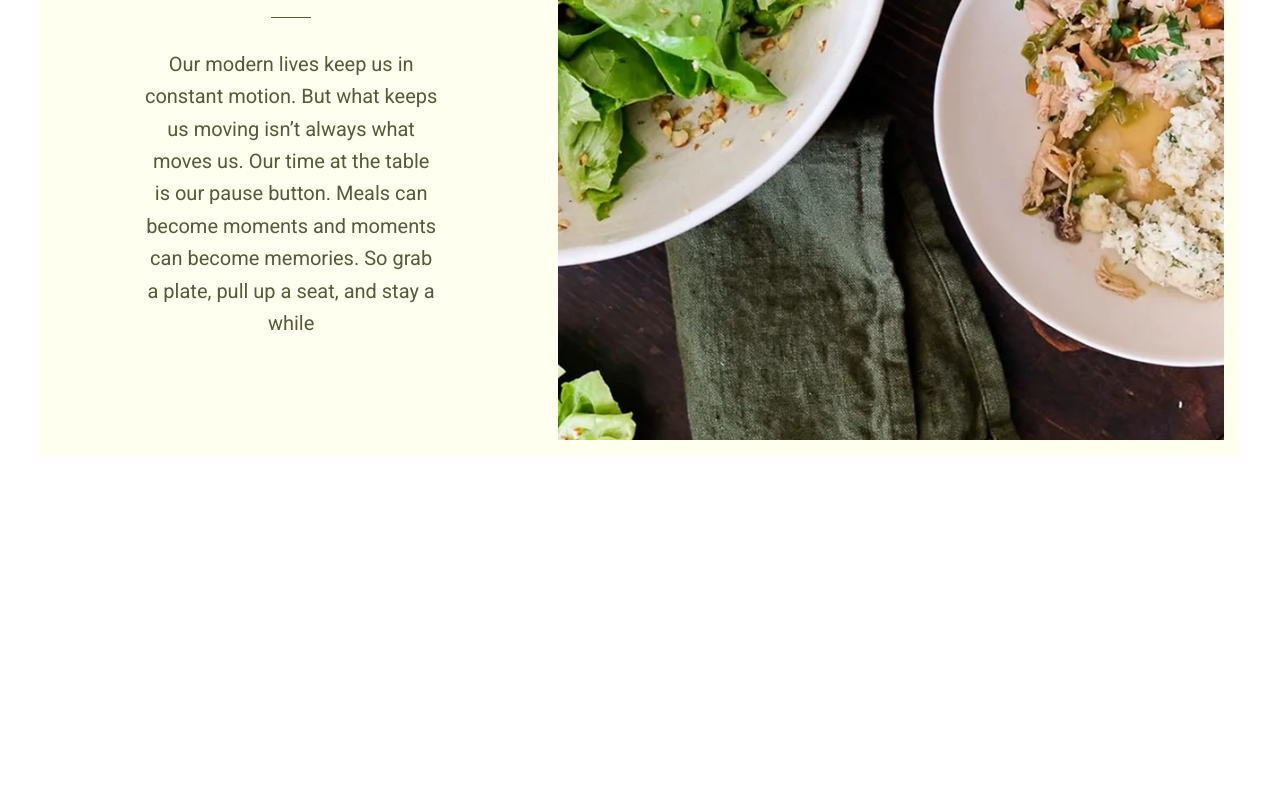
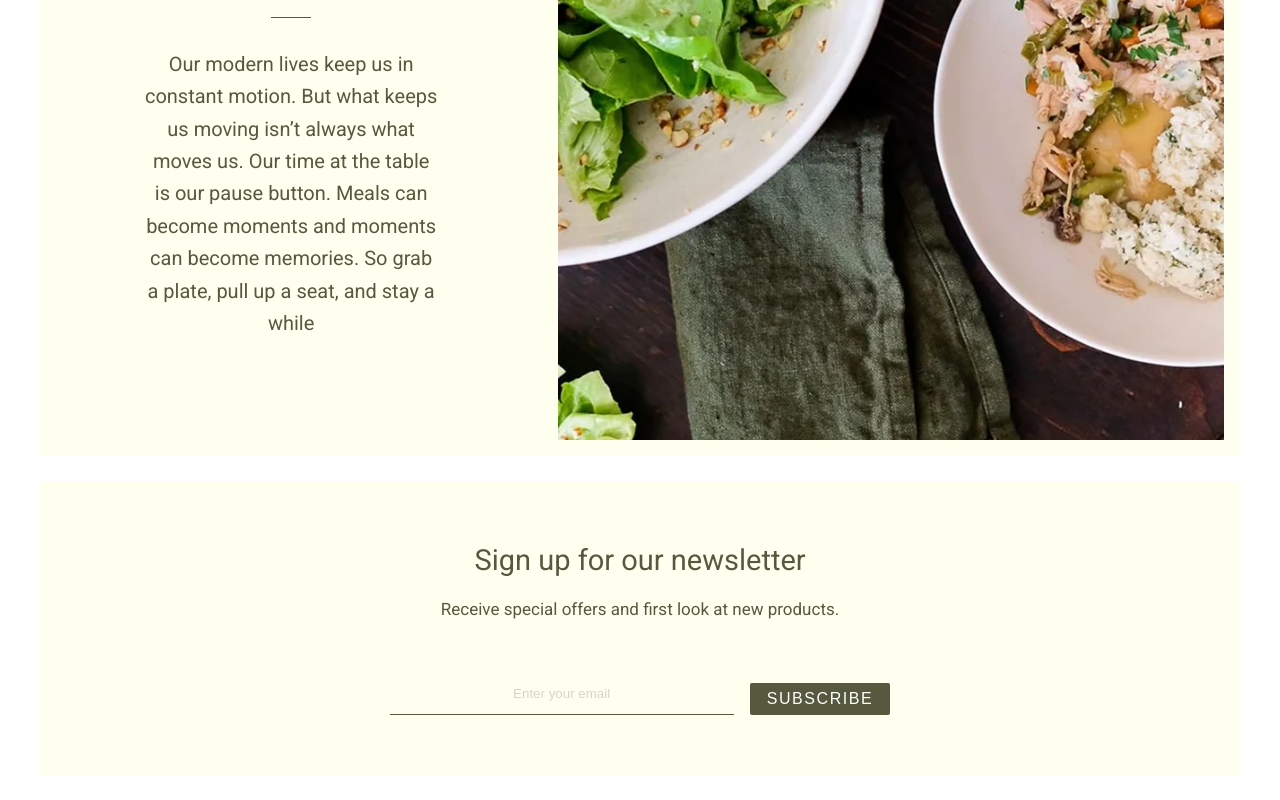
Before and after one commit to PetrVasyutik/kinn-home, a Vue app: page / in a window 1280 px wide. Shown: the part 3463-4263 px from the top of the page. Before the commit the page ends 3944 px from the top, so only its background shows below. Built offline with nearby package versions, Linux system fonts and the light colour scheme.

Commit message:
добавляет подписку на новости

```diff
--- a/src/App.vue
+++ b/src/App.vue
@@ -24,6 +24,9 @@
         >
           <main-promo :promo="promo" />
         </section>
+        <section class="main__signup">
+          <main-signup />
+        </section>
       </main>
       <footer class="footer"></footer>
     </div>
@@ -37,6 +40,7 @@ import MainSlogan from '@/components/MainSlogan.vue';
 import MainBoard from '@/components/MainBoard.vue';
 import MiddleBanner from '@/components/MiddleBanner.vue'
 import MainPromo from '@/components/MainPromo.vue'
+import MainSignup from '@/components/MainSignup.vue'
 
 const promos = [
   {
@@ -83,5 +87,9 @@ const promos = [
   &__promo {
     margin-bottom: var(--layout-section-small);
   }
+
+  &__signup {
+    margin-bottom: var(--layout-section-small);
+  }
 }
 </style>
--- /dev/null
+++ b/src/components/MainSignup.vue
@@ -0,0 +1,133 @@
+<template>
+  <div class="main-signup">
+    <div class="main-signup__container">
+      <h2 class="main-signup__title">Sign up for our newsletter</h2>
+      <div class="main-signup__text">Receive special offers and first look at new products.</div>
+      <form class="main-signup__form" @submit.prevent="handleSubmit">
+        <div class="main-signup__input-wrapper">
+          <input
+            v-model="email"
+            type="email"
+            placeholder="Enter your email"
+            class="main-signup__input"
+            :class="{ 'main-signup__input--error': error }"
+            @blur="validateEmail"
+            @input="clearError"
+          >
+        </div>
+        <button type="submit" class="btn btn--primary">Subscribe</button>
+      </form>
+      <div v-if="error" class="main-signup__error">{{ error }}</div>
+    </div>
+  </div>
+</template>
+<script setup>
+import { ref } from 'vue';
+
+const email = ref('');
+const error = ref('');
+
+const validateEmail = () => {
+  if (!email.value) {
+    error.value = 'Email is required';
+    return false;
+  }
+
+  const emailRegex = /^[^\s@]+@[^\s@]+\.[^\s@]+$/;
+  if (!emailRegex.test(email.value)) {
+    error.value = 'Please enter a valid email address';
+    return false;
+  }
+
+  error.value = '';
+  return true;
+};
+
+const clearError = () => {
+  if (error.value) {
+    error.value = '';
+  }
+};
+
+const handleSubmit = () => {
+  if (validateEmail()) {
+    // Здесь можно добавить логику отправки
+    console.log('Email submitted:', email.value);
+    email.value = '';
+    error.value = '';
+  }
+};
+</script>
+<style scoped lang="scss">
+.main-signup {
+  width: 100%;
+  background-color: var(--color-bg-secondary);
+  padding: var(--layout-6);
+  position: relative;
+  box-sizing: border-box;
+
+  &__container {
+    text-align: center;
+    padding: var(--layout-6);
+  }
+
+  &__title {
+    font-size: 29px;
+    line-height: 38.9px;
+    margin-bottom: var(--layout-3);
+  }
+
+  &__text {
+    font-size: 17px;
+    line-height: 28.8px;
+    margin-bottom: var(--layout-12);
+  }
+
+  &__form {
+    display: flex;
+    flex-direction: row;
+    gap: var(--layout-3);
+    justify-content: center;
+    align-items: flex-end;
+  }
+
+  &__input-wrapper {
+    display: flex;
+    flex-direction: column;
+  }
+
+  &__input {
+    width: 340px;
+    height: 40px;
+    border: none;
+    border-bottom: 1px solid var(--color-text-primary);
+    background: transparent;
+    text-align: center;
+    transition: border-color 0.3s ease;
+
+    &::placeholder {
+      opacity: 0.3;
+    }
+
+    &:focus {
+      outline: none;
+    }
+
+    &--error {
+      border-bottom-color: #d32f2f;
+    }
+  }
+
+  &__error {
+    margin-top: 12px;
+    font-size: 14px;
+    color: #d32f2f;
+    text-align: center;
+    min-height: 20px;
+  }
+
+  & .btn {
+    padding: var(--layout-2) var(--layout-3);
+  }
+}
+</style>
```
